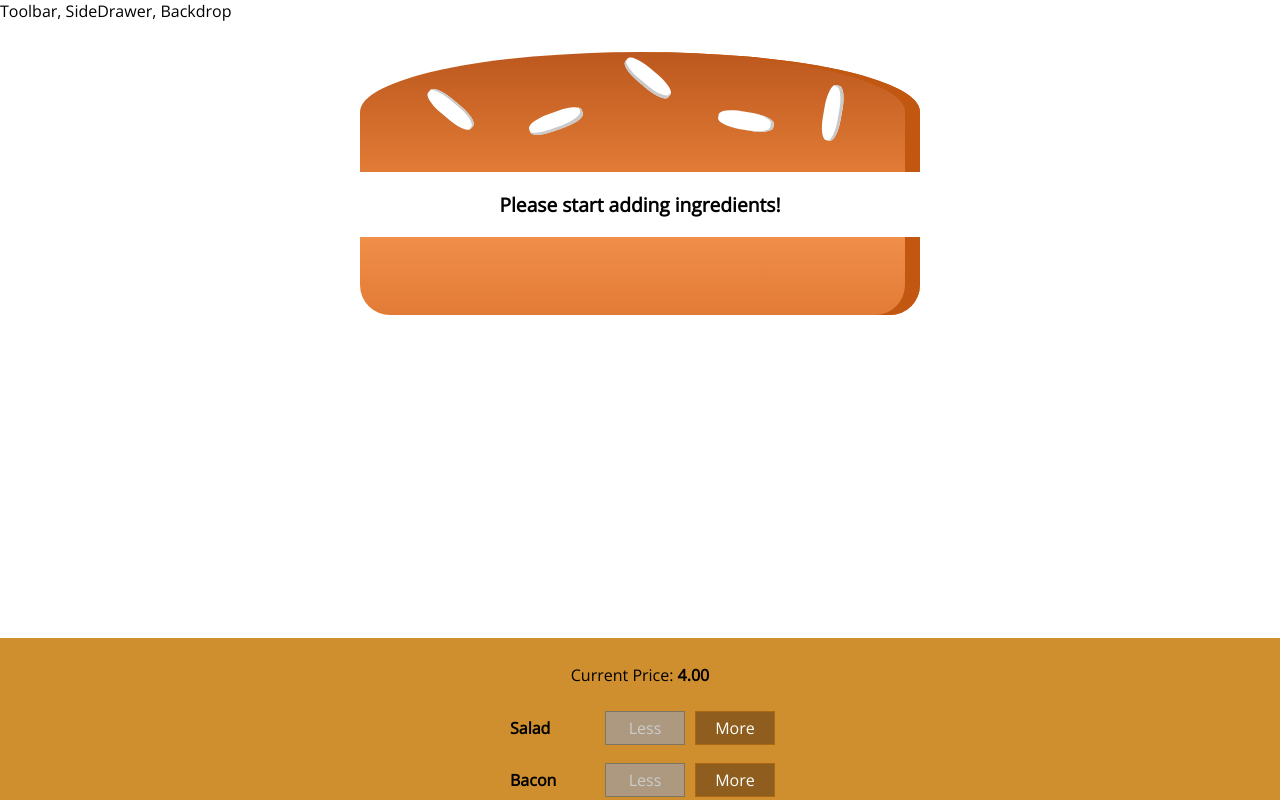
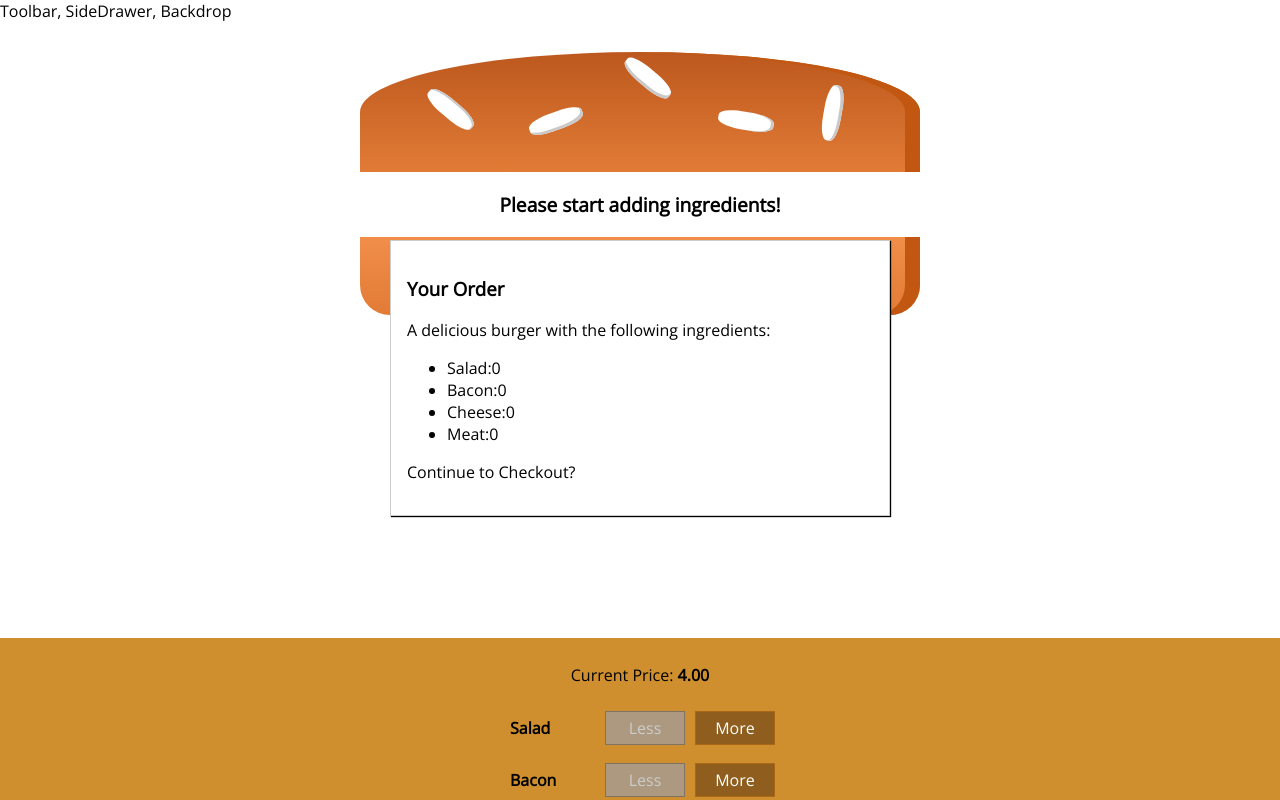
Before and after one commit to blatoo/burgerbuilder_react_class, a React (Create React App) app: page / in a window 1280 px wide. Shown: the top 800 px of the page. Built offline with nearby package versions, Linux system fonts and the light colour scheme.

Commit message:
167. Creating the Order Summary Modal

```diff
--- /dev/null
+++ b/src/components/Burger/OrderSummary/OrderSummary.js
@@ -0,0 +1,24 @@
+import React from "react";
+import Aux from "../../../hoc/Auxilian";
+
+const orderSummary = props => {
+	const ingredientSummary = Object.keys(props.ingredients).map(igKey => {
+		return (
+			<li key={igKey}>
+				<span style={{ textTransform: "capitalize" }}>{igKey}</span>:
+				{props.ingredients[igKey]}
+			</li>
+		);
+	});
+
+	return (
+		<Aux>
+			<h3>Your Order</h3>
+			<p>A delicious burger with the following ingredients:</p>
+			<ul>{ingredientSummary}</ul>
+			<p>Continue to Checkout?</p>
+		</Aux>
+	);
+};
+
+export default orderSummary;
--- a/src/components/BurgerBuilder/BurgerBuilder.js
+++ b/src/components/BurgerBuilder/BurgerBuilder.js
@@ -2,6 +2,8 @@ import React, { Component } from "react";
 import Aux from "../../hoc/Auxilian";
 import Burger from "../../components/Burger/Burger";
 import BuildControls from "../Burger/BuildControls/BuildControls";
+import Modal from "../UI/Modal/Modal";
+import OrderSummary from "../Burger/OrderSummary/OrderSummary";
 
 const INGREDINT_PRICES = {
 	salad: 0.5,
@@ -70,6 +72,7 @@ class BurgerBuilder extends Component {
 
 		return (
 			<Aux>
+                <Modal><OrderSummary ingredients={this.state.ingredients}></OrderSummary></Modal>
 				<Burger ingredients={this.state.ingredients}></Burger>
 				<BuildControls
 					ingredientAdded={this.addIntegredientHandler}
--- /dev/null
+++ b/src/components/UI/Modal/Modal.js
@@ -0,0 +1,12 @@
+import React from 'react';
+import classes from './Modal.module.css';
+
+const modal = (props) => {
+    return (
+        <div className={classes.Modal}>
+            {props.children}
+        </div>
+    )
+}
+
+export default modal
--- /dev/null
+++ b/src/components/UI/Modal/Modal.module.css
@@ -0,0 +1,20 @@
+.Modal {
+    position: fixed;
+    z-index: 500;
+    background-color: white;
+    width: 70%;
+    border: 1px solid #ccc;
+    box-shadow: 1px 1px 1px black;
+    padding: 16px;
+    left: 15%;
+    top: 30%;
+    box-sizing: border-box;
+    transition: all 0.3s ease-out;
+}
+
+@media (min-width: 600px) {
+    .Modal {
+        width: 500px;
+        left: calc(50% - 250px);
+    }
+}
```
Also changed, not shown: src/components/UI/Backdrop/Backdrop.js (added).
